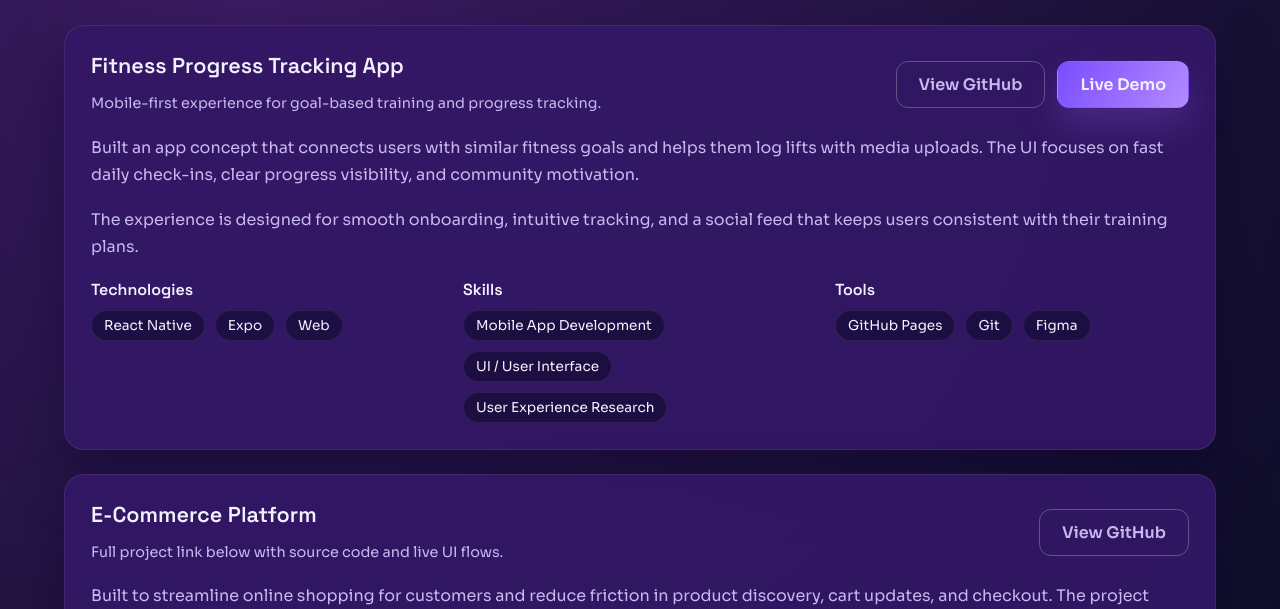
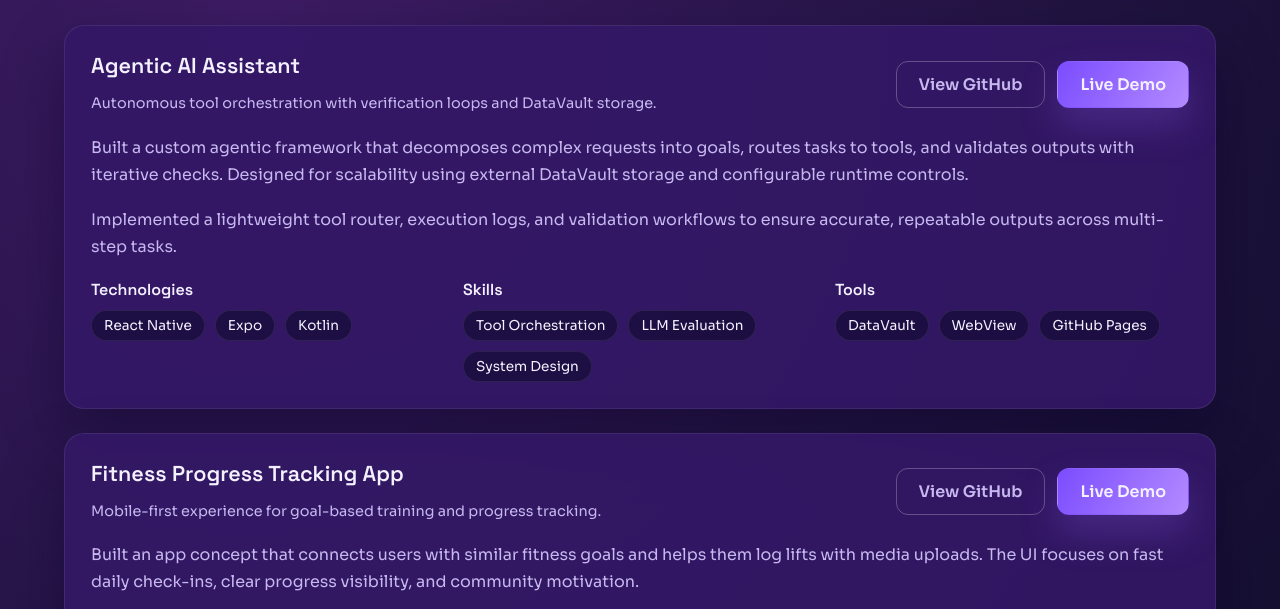
Before and after one commit to Devangi2217/portfolio, a website: page projects.html in a window 1280 px wide. Shown: the part 667-1276 px from the top of the page. Drawn offline with Linux system fonts and the light colour scheme; no server answers.

Commit message:
Add agentic AI assistant project

```diff
--- a/projects.html
+++ b/projects.html
@@ -53,6 +53,70 @@
         <p class="section-tag">Featured Work</p>
         <h2>Projects In My Portfolio</h2>
         <div class="project-grid">
+          <article class="project-card">
+            <div class="project-header">
+              <div>
+                <h3>Agentic AI Assistant</h3>
+                <p class="project-tag">
+                  Autonomous tool orchestration with verification loops and DataVault storage.
+                </p>
+              </div>
+              <div class="project-actions">
+                <a
+                  class="btn ghost"
+                  href="https://github.com/Devangi2217/agentic_ai_assistant"
+                  target="_blank"
+                  rel="noreferrer"
+                >
+                  View GitHub
+                </a>
+                <a
+                  class="btn primary"
+                  href="https://devangi2217.github.io/agentic_ai_assistant/"
+                  target="_blank"
+                  rel="noreferrer"
+                >
+                  Live Demo
+                </a>
+              </div>
+            </div>
+            <p>
+              Built a custom agentic framework that decomposes complex requests into
+              goals, routes tasks to tools, and validates outputs with iterative checks.
+              Designed for scalability using external DataVault storage and configurable
+              runtime controls.
+            </p>
+            <p>
+              Implemented a lightweight tool router, execution logs, and validation
+              workflows to ensure accurate, repeatable outputs across multi-step tasks.
+            </p>
+            <div class="project-meta">
+              <div>
+                <h4>Technologies</h4>
+                <div class="chip-list">
+                  <span class="chip">React Native</span>
+                  <span class="chip">Expo</span>
+                  <span class="chip">Kotlin</span>
+                </div>
+              </div>
+              <div>
+                <h4>Skills</h4>
+                <div class="chip-list">
+                  <span class="chip">Tool Orchestration</span>
+                  <span class="chip">LLM Evaluation</span>
+                  <span class="chip">System Design</span>
+                </div>
+              </div>
+              <div>
+                <h4>Tools</h4>
+                <div class="chip-list">
+                  <span class="chip">DataVault</span>
+                  <span class="chip">WebView</span>
+                  <span class="chip">GitHub Pages</span>
+                </div>
+              </div>
+            </div>
+          </article>
           <article class="project-card">
             <div class="project-header">
               <div>
```
